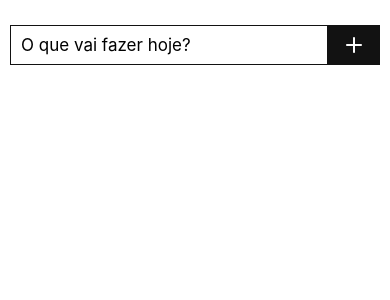
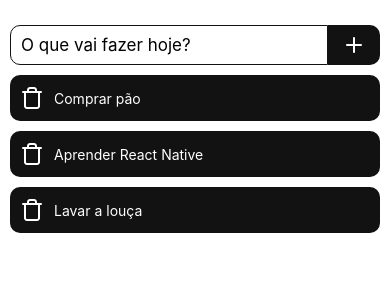
Before and after one commit to HMDarkFir3/sj-todo-react-native, a React Native app: screen / in a window 390 px wide. Shown: the top 300 px of the page. Built offline with nearby package versions, Linux system fonts and the light colour scheme.

Commit message:
List add

```diff
--- a/App.js
+++ b/App.js
@@ -1,9 +1,13 @@
+//React
 import { StatusBar } from "expo-status-bar";
-import React from "react";
-import { Text, View, TextInput, TouchableOpacity } from "react-native";
+import React, { useState } from "react";
+import { View, TextInput, TouchableOpacity, FlatList } from "react-native";
 
 //Firebase
 import firebase from "./src/services/firebaseConnection";
+
+//Component
+import TaskList from "./src/components/TaskList";
 
 //Style
 import { styles } from "./src/styles/styles";
@@ -12,6 +16,13 @@ import { styles } from "./src/styles/styles";
 import { Feather } from "@expo/vector-icons";
 
 export default function App() {
+  const [newTask, setNewTask] = useState("");
+  const [tasks, setTasks] = useState([
+    { key: "1", name: "Comprar pão" },
+    { key: "2", name: "Aprender React Native" },
+    { key: "3", name: "Lavar a louça" },
+  ]);
+
   return (
     <View style={styles.container}>
       <StatusBar style="auto" />
@@ -21,13 +32,20 @@ export default function App() {
           style={styles.input}
           placeholder="O que vai fazer hoje?"
           underlineColorAndroid="transparent"
-          onChangeText={() => {}}
+          onChangeText={(t) => setNewTask(t)}
+          value={newTask}
         />
 
         <TouchableOpacity style={styles.buttonAdd}>
           <Feather name="plus" color="#ffffff" size={24} />
         </TouchableOpacity>
       </View>
+
+      <FlatList
+        data={tasks}
+        keyExtractor={(item) => item.key}
+        renderItem={({ item }) => <TaskList data={item} />}
+      />
     </View>
   );
 }
--- /dev/null
+++ b/src/components/TaskList/index.js
@@ -0,0 +1,25 @@
+//React
+import React from "react";
+import { View, Text, TouchableOpacity } from "react-native";
+
+//Style
+import { styles } from "./styles";
+
+//Icon
+import { Feather } from "@expo/vector-icons";
+
+export default function TaskList(props) {
+  const { name } = props.data;
+
+  return (
+    <View style={styles.container}>
+      <TouchableOpacity style={styles.tasks}>
+        <Feather name="trash" color="#ffffff" size={24} />
+      </TouchableOpacity>
+
+      <View style={styles.containerTaskName}>
+        <Text style={styles.taskNameText}>{name}</Text>
+      </View>
+    </View>
+  );
+}
--- /dev/null
+++ b/src/components/TaskList/styles.js
@@ -0,0 +1,27 @@
+//Style
+import { StyleSheet } from "react-native";
+
+export const styles = StyleSheet.create({
+  container: {
+    flex: 1,
+    flexDirection: "row",
+    alignItems: "center",
+
+    marginBottom: 10,
+    padding: 10,
+
+    backgroundColor: "#121212",
+    borderRadius: 10,
+  },
+  tasks: {
+    marginRight: 10,
+  },
+  containerTaskName: {
+    paddingRight: 15,
+  },
+  taskNameText: {
+    paddingRight: 10,
+
+    color: "#ffffff",
+  },
+});
--- a/src/services/firebaseConnection.js
+++ b/src/services/firebaseConnection.js
@@ -1,3 +1,4 @@
+//Firebase
 import firebase from "firebase/app";
 import "firebase/database";
 
--- a/src/styles/styles.js
+++ b/src/styles/styles.js
@@ -1,3 +1,4 @@
+//Style
 import { StyleSheet } from "react-native";
 import { getStatusBarHeight } from "react-native-iphone-x-helper";
 
@@ -20,6 +21,8 @@ export const styles = StyleSheet.create({
     fontSize: 17,
 
     borderWidth: 1,
+    borderBottomLeftRadius: 10,
+    borderTopLeftRadius: 10,
     borderColor: "#121212",
   },
   buttonAdd: {
@@ -32,5 +35,7 @@ export const styles = StyleSheet.create({
     paddingRight: 14,
 
     backgroundColor: "#121212",
+    borderBottomRightRadius: 10,
+    borderTopRightRadius: 10,
   },
 });
```
